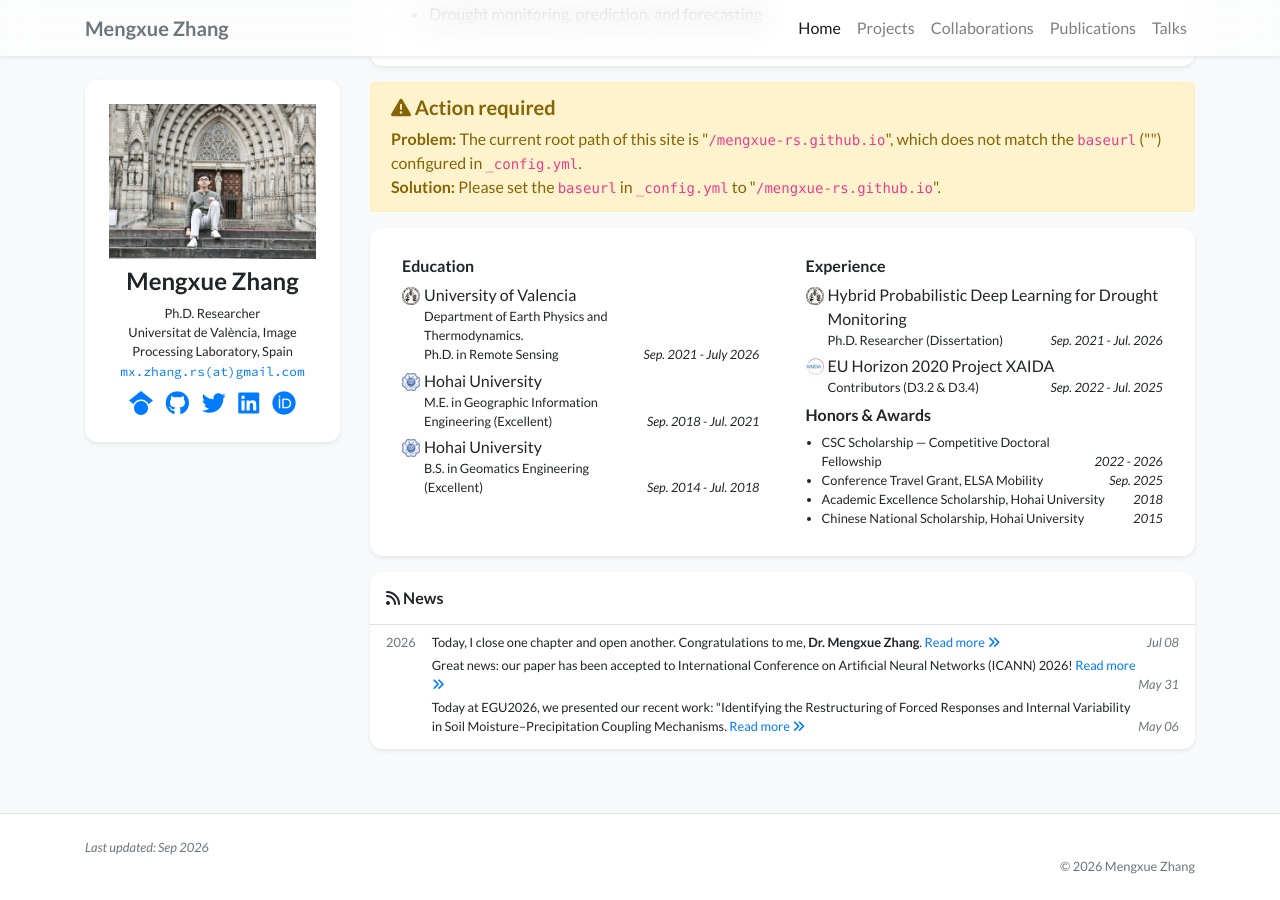
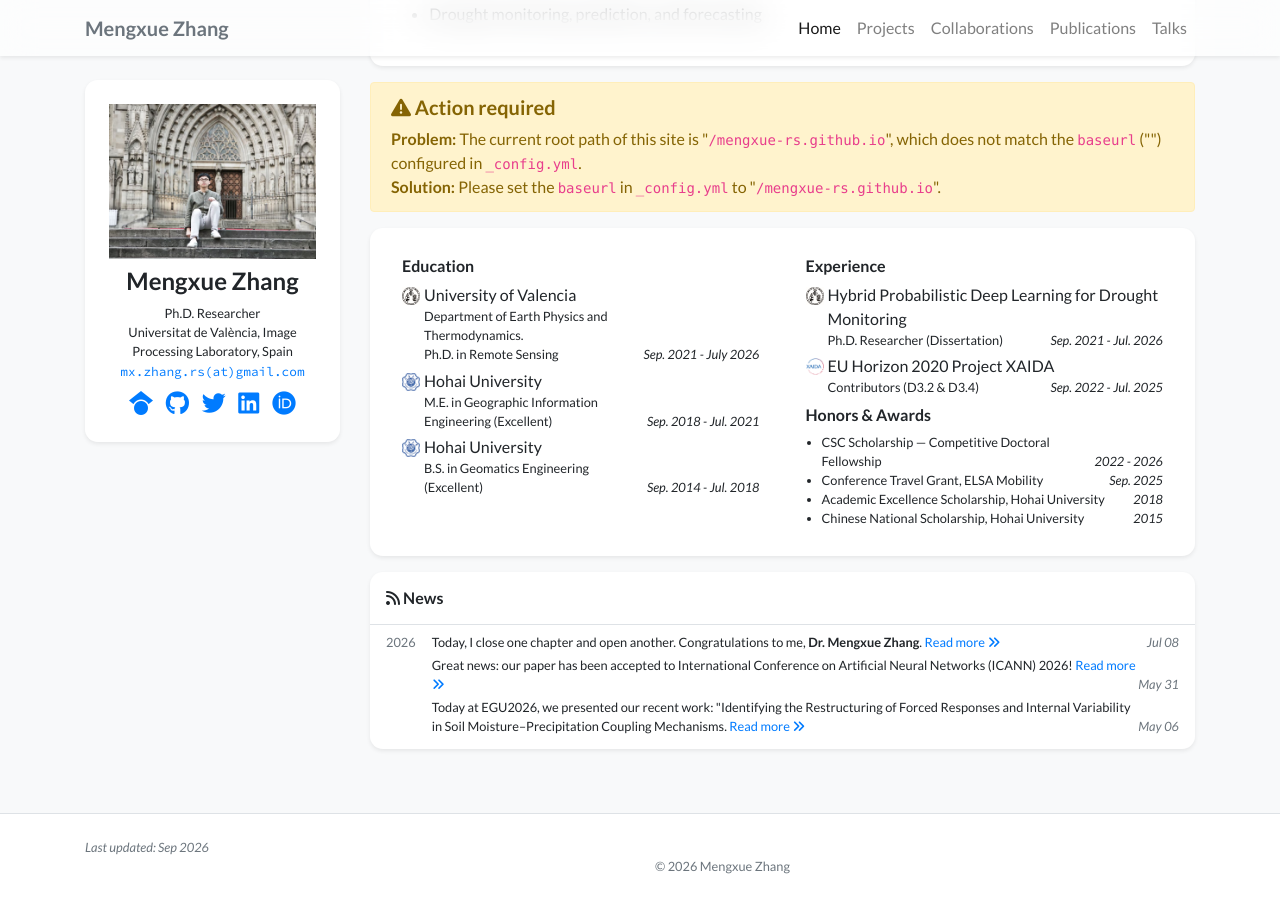
Before and after one commit to mengxue-rs/mengxue-rs.github.io, a Jekyll site: the page built from index.html, in a window 1280 px wide and 900 px high, scrolled down 663 px. Built offline with Jekyll 4.4.1, drawn with Linux system fonts in a browser that asks for light colours; nearby versions of some CDN libraries; a style sheet for code colours, icons or effects is not loaded.

Commit message:
Update footer.html

```diff
--- a/_includes/footer.html
+++ b/_includes/footer.html
@@ -7,7 +7,7 @@
                 </div>
             </div>
             <div class="col-6">
-                <div class="text-right text-muted">
+                <div class="text-left text-muted">
                     {{ site.data.display.footer_text }}<br>
                     &copy; 2026 Mengxue Zhang
                 </div>
```
